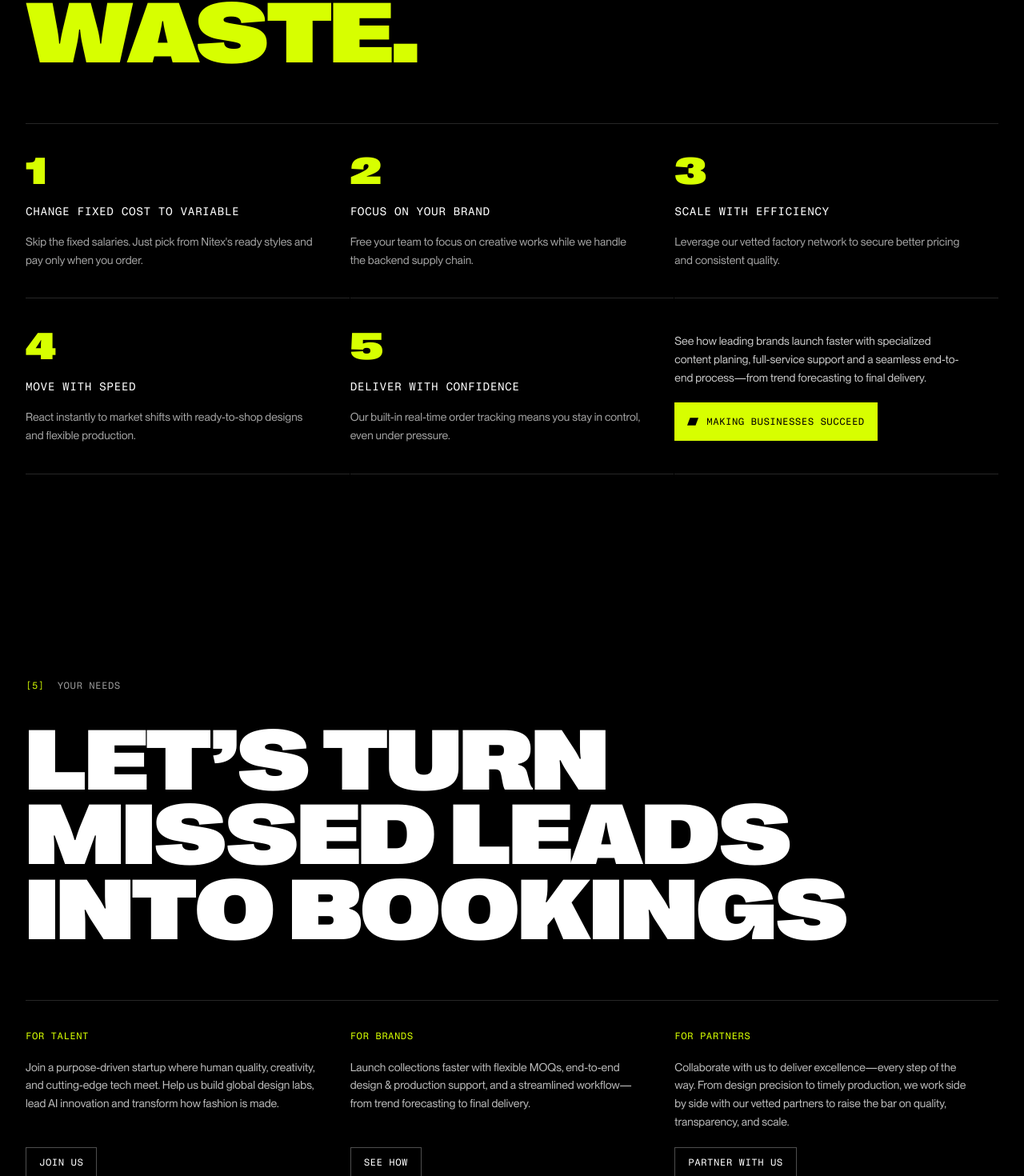
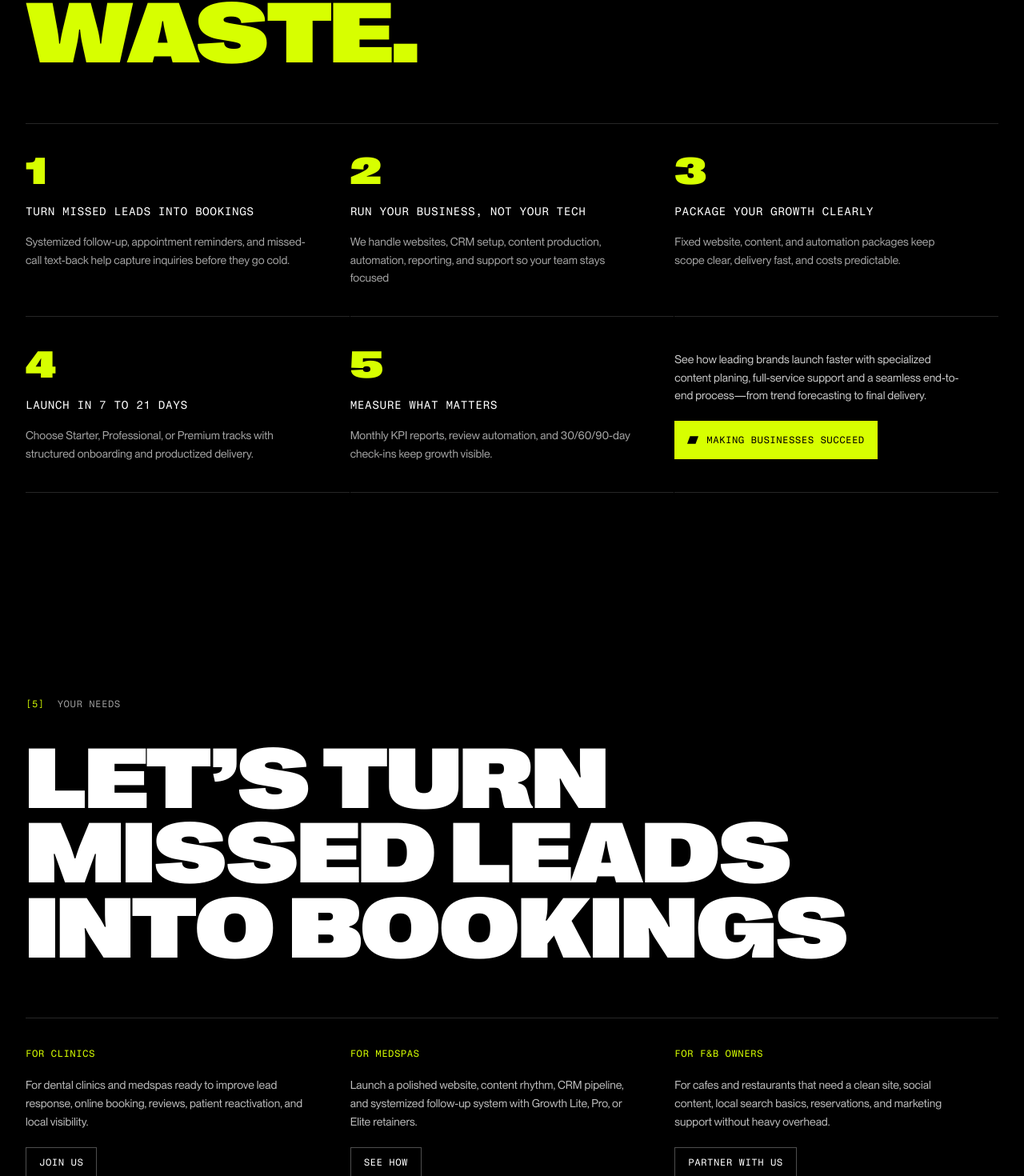
Before and after one commit to shadsks/verbose-happiness, a Next.js app: page / in a window 1280 px wide. Shown: the part 4847-6317 px from the top of the page at 80% size. Built offline with nearby package versions, Linux system fonts and the light colour scheme.

Commit message:
Update nitex.ts

```diff
--- a/src/content/nitex.ts
+++ b/src/content/nitex.ts
@@ -16,45 +16,45 @@ export const partnerLogos: string[] = [
 export const helpSteps: HelpStep[] = [
   {
     n: "1",
-    title: "CHANGE FIXED COST TO VARIABLE",
-    body: "Skip the fixed salaries. Just pick from Nitex's ready styles and pay only when you order.",
+    title: "TURN MISSED LEADS INTO BOOKINGS",
+    body: "Systemized follow-up, appointment reminders, and missed-call text-back help capture inquiries before they go cold.",
   },
   {
     n: "2",
-    title: "FOCUS ON YOUR BRAND",
-    body: "Free your team to focus on creative works while we handle the backend supply chain.",
+    title: "RUN YOUR BUSINESS, NOT YOUR TECH",
+    body: "We handle websites, CRM setup, content production, automation, reporting, and support so your team stays focused",
   },
   {
     n: "3",
-    title: "SCALE WITH EFFICIENCY",
-    body: "Leverage our vetted factory network to secure better pricing and consistent quality.",
+    title: "PACKAGE YOUR GROWTH CLEARLY",
+    body: "Fixed website, content, and automation packages keep scope clear, delivery fast, and costs predictable.",
   },
   {
     n: "4",
-    title: "MOVE WITH SPEED",
-    body: "React instantly to market shifts with ready-to-shop designs and flexible production.",
+    title: "LAUNCH IN 7 TO 21 DAYS",
+    body: "Choose Starter, Professional, or Premium tracks with structured onboarding and productized delivery.",
   },
   {
     n: "5",
-    title: "DELIVER WITH CONFIDENCE",
-    body: "Our built-in real-time order tracking means you stay in control, even under pressure.",
+    title: "MEASURE WHAT MATTERS",
+    body: "Monthly KPI reports, review automation, and 30/60/90-day check-ins keep growth visible.",
   },
 ];
 
 export const needColumns: NeedColumn[] = [
   {
-    label: "FOR TALENT",
-    body: "Join a purpose-driven startup where human quality, creativity, and cutting-edge tech meet. Help us build global design labs, lead AI innovation and transform how fashion is made.",
+    label: "FOR CLINICS",
+    body: "For dental clinics and medspas ready to improve lead response, online booking, reviews, patient reactivation, and local visibility.",
     cta: "JOIN US",
   },
   {
-    label: "FOR BRANDS",
-    body: "Launch collections faster with flexible MOQs, end-to-end design & production support, and a streamlined workflow—from trend forecasting to final delivery.",
+    label: "FOR MEDSPAS",
+    body: "Launch a polished website, content rhythm, CRM pipeline, and systemized follow-up system with Growth Lite, Pro, or Elite retainers.",
     cta: "SEE HOW",
   },
   {
-    label: "FOR PARTNERS",
-    body: "Collaborate with us to deliver excellence—every step of the way. From design precision to timely production, we work side by side with our vetted partners to raise the bar on quality, transparency, and scale.",
+    label: "FOR F&B OWNERS",
+    body: "For cafes and restaurants that need a clean site, social content, local search basics, reservations, and marketing support without heavy overhead.",
     cta: "PARTNER WITH US",
   },
 ];
```
